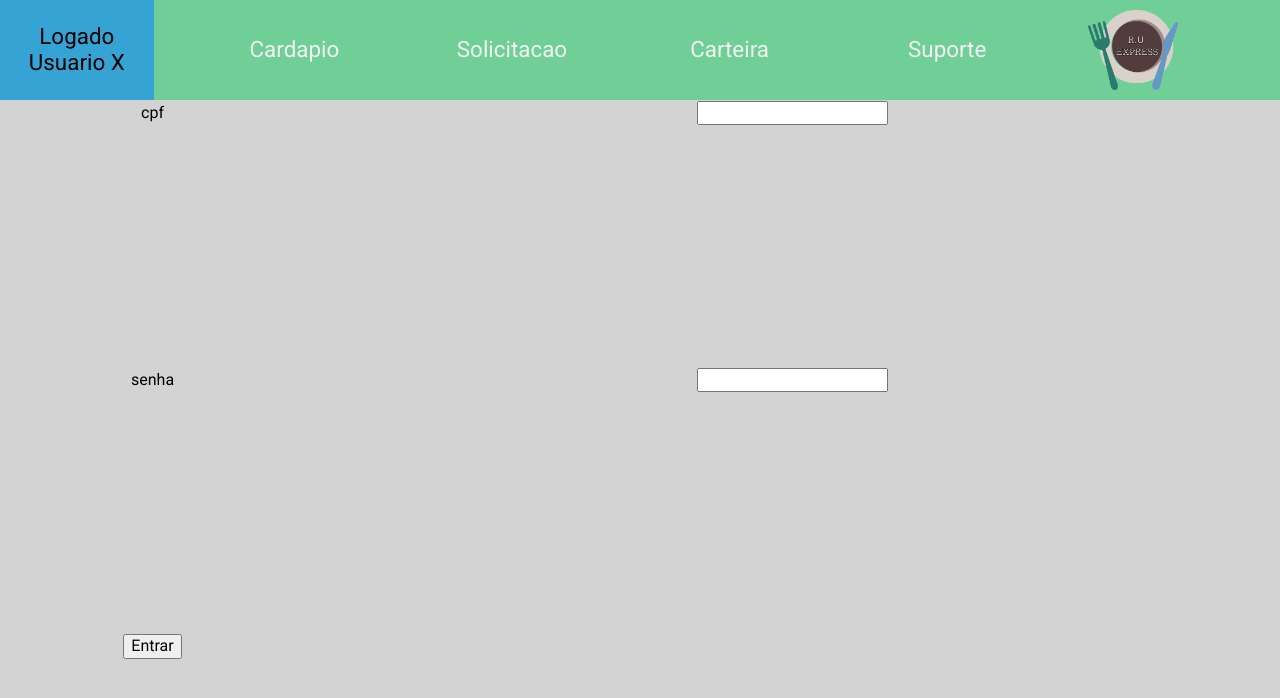
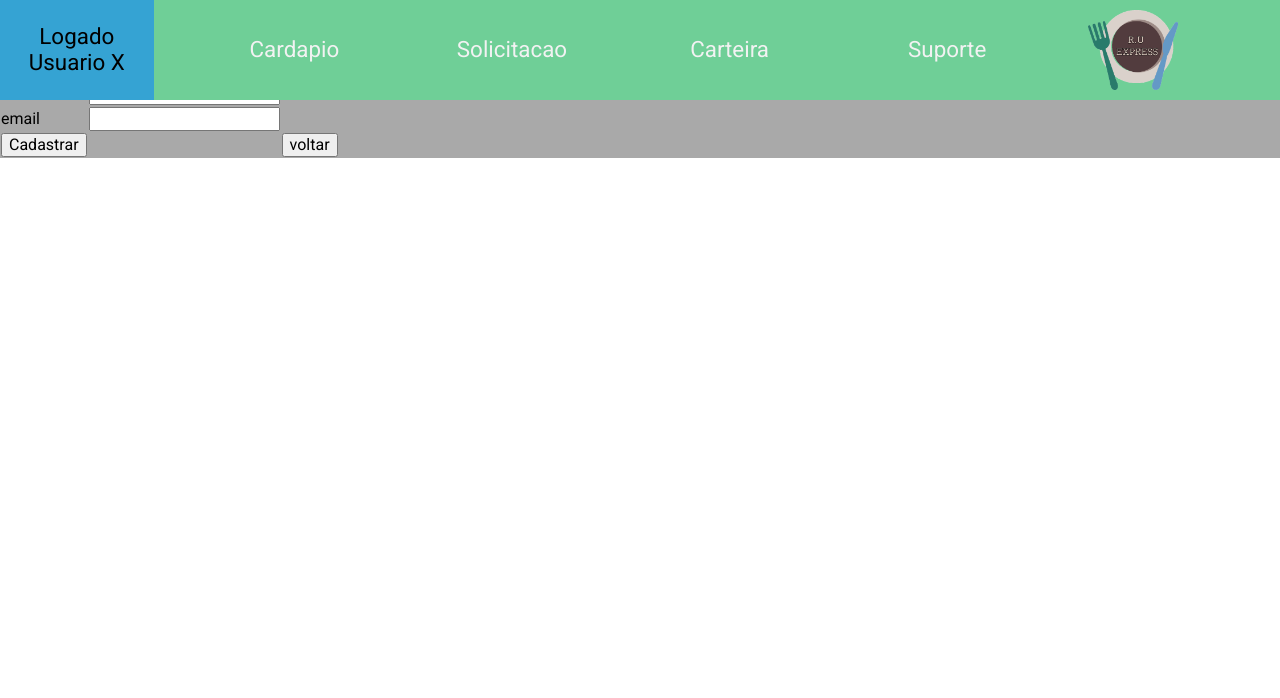
Before and after one commit to dougsfelipe/RU-Express, an Angular app in the folder gui/ta-gui/: page /cardapio in a window 1280 px wide. Shown: the top 698 px of the page. Built offline with nearby package versions, Linux system fonts and the light colour scheme.

Commit message:
mudanças no html e funcionalidade de cadastrar

```diff
--- a/gui/ta-gui/src/app/app.component.html
+++ b/gui/ta-gui/src/app/app.component.html
@@ -1,4 +1,4 @@
-<html>
+<html (mousemove)="onMove()">
 
 <body>
 
@@ -13,21 +13,55 @@
 
   </nav>
 
-  <div class="corpo">
+  <div class="TelaLogin" *ngIf="!loged && tela">
+    <form action="login" class="formulario">
     <tr>
-        <td><label>cpf</label></td>
-        <td><input [(ngModel)]="cpf"></td>
+
+        <input [(ngModel)]="pessoa.cpf"  placeholder="Digite seu CPF">
+    </tr>
+    <br>
+    <tr>
+
+      <td><input [(ngModel)]="pessoa.senha"  placeholder="Digite sua senha"></td>
+    </tr>
+
+
+
+
+      <button (click)="login()">Entrar</button>
+      <BR>
+        <button (click)="changeWindow()">Cadastrar</button>
+
+
+  </form>
+  </div>
+  <div class="TelaCadastro" *ngIf="!loged&&!tela">
+<tr>
+  <td>nome*</td>
+  <td><input [(ngModel)]="pessoa.nome"></td>
+</tr>
+<tr>
+    <td>cpf*</td>
+    <td><input [(ngModel)]="pessoa.cpf"></td>
+  </tr>
+  <tr>
+      <td>senha*</td>
+      <td><input [(ngModel)]="pessoa.senha"></td>
     </tr>
     <tr>
-      <td><label>senha</label></td>
-      <td><input [(ngModel)]="senha"></td>
-    </tr>
-    <tr>
-      <td><button (click)="login()">Entrar</button></td>
-    </tr>
-
+        <td>telefone</td>
+        <td><input [(ngModel)]="pessoa.telefone"></td>
+      </tr>
+      <tr>
+          <td>email</td>
+          <td><input [(ngModel)]="pessoa.email"></td>
+        </tr>
+        <tr>
+        <td><button (click)="cadastrar(pessoa)">Cadastrar</button><td>
+        <td><button (click)="changeWindow()">voltar</button></td>
+        </tr>
+        <td *ngIf="usuariaJaCadastrado">Não foi possivel realizar o cadastro</td>
   </div>
-
 </body>
 
 
--- a/gui/ta-gui/src/app/app.component.ts
+++ b/gui/ta-gui/src/app/app.component.ts
@@ -12,16 +12,32 @@ import {CadastroPessoa} from './cadastroPessoa';
 })
 export class AppComponent {
   title = 'ta-gui';
-  cpf:string="";
-  senha:string="";
-  loged:boolean=false;
-  cadastro= new CadastroPessoa();
+  pessoa:Pessoa={nome:"",cpf:"",senha:"",telefone:"",adm:false,funcionario:false,email:""};
+  loged:boolean=false;// boleado se fala se o usuaria ta log
+  cadastroPessoa= new CadastroPessoa();
+  tela:boolean=false;//boleano para mudar entre a tela de login(true) e de cadastro(false)
+  usuarioJaCadastrado:boolean=false;
   login():void{
-    var a:boolean= this.cadastro.login(this.cpf,this.senha);
+    var a:boolean= this.cadastroPessoa.login(this.pessoa.cpf,this.pessoa.senha);
     if (a)this.loged=true;
     else{
-      this.cpf="";
-      this.senha="";
+      this.pessoa.cpf="";
+      this.pessoa.senha="";
     }
   }
+  changeWindow():void{
+    this.tela=!this.tela;
+  }
+  cadastrar(p:Pessoa):void{
+    if(!this.cadastroPessoa.cadastrar(p)){
+      this.usuarioJaCadastrado=true;
+    }
+
+  }
+  onMove(){
+    this.usuarioJaCadastrado=false;
+  }
+  logout(){
+    this.loged=false;
+  }
 }
--- a/gui/ta-gui/src/app/cadastroPessoa.ts
+++ b/gui/ta-gui/src/app/cadastroPessoa.ts
@@ -1,8 +1,14 @@
 import{Pessoa} from './pessoa';
 export class CadastroPessoa{
     pessoas: Pessoa[]=[];
-    cadastrar(pessoa:Pessoa):void{
-        this.pessoas.push(pessoa);
+    cadastrar(pessoa:Pessoa):Pessoa{
+        var result =null;
+        if(this.cpfNaoCadastrado(pessoa.cpf)){
+            this.pessoas.push(pessoa);
+            result=pessoa;
+        }
+        return result;
+
     }
     getPessoa(cpf:string):Pessoa{
         var a:number=this.pessoas.findIndex(x => x.cpf==cpf);
@@ -15,4 +21,8 @@ export class CadastroPessoa{
         else return true;
     }
 
+    cpfNaoCadastrado(cpf: string): boolean {
+        return !this.pessoas.find(a => a.cpf == cpf);
+     }
+
 }
--- /dev/null
+++ b/gui/ta-gui/src/app/cardapio.component.ts
@@ -0,0 +1,12 @@
+import {Component,OnInit} from '@angular/core';
+import {NgModule} from '@angular/core';
+@Component({
+    selector:"cardapio",
+    templateUrl:'./cardapio.component.html'
+})
+export class CardapioComponent implements OnInit{
+    comodida:string="";
+    ngOnInit():void{
+
+    }
+}
```
Also changed, not shown: gui/ta-gui/src/app/app.module.ts (+10 -3 lines).
